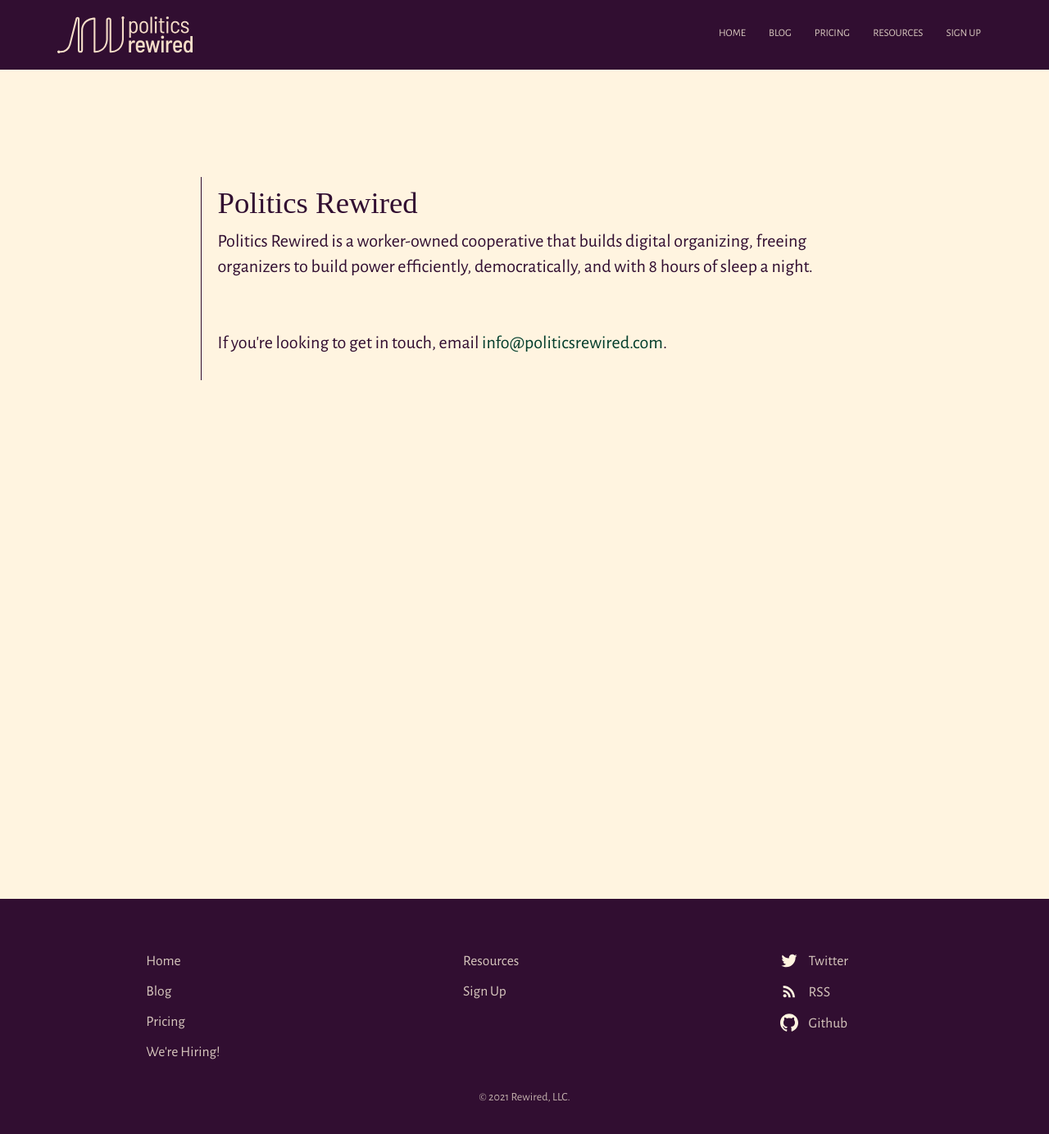
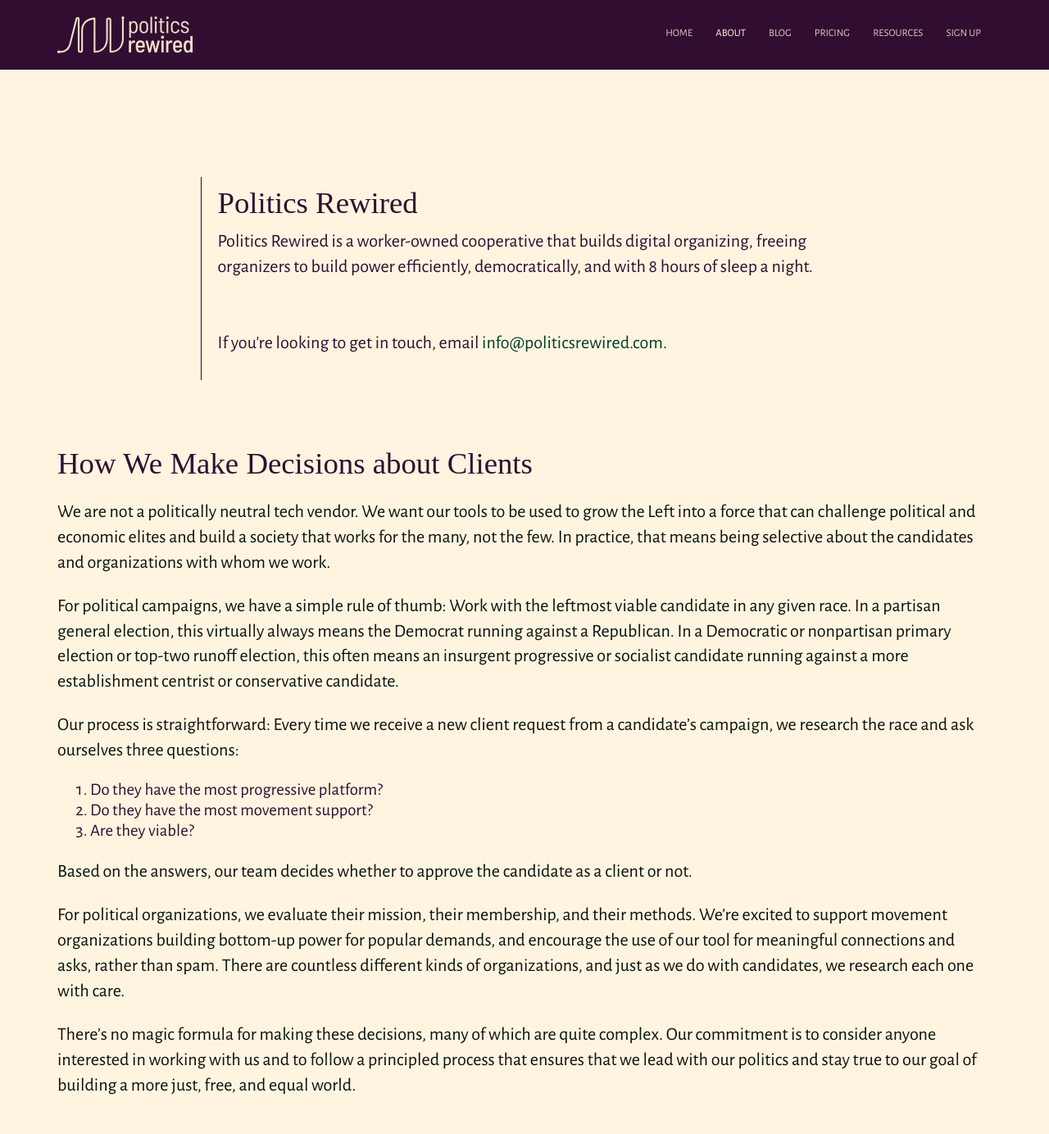
Before and after one commit to politics-rewired/politics-rewired.github.io, a Jekyll site: the page built from about.html, in a window 1280 px wide and 1400 px high. Shown: the top 1384 px of the window at 82% size. Built offline with Jekyll 4.4.1, drawn with Linux system fonts in a browser that asks for light colours; some web fonts are replaced.

Commit message:
feat(about): add client approval copy (#20)
* feat(about): add client approval copy

* feat(about): update copy

```diff
--- a/_data/navigation.yml
+++ b/_data/navigation.yml
@@ -1,5 +1,9 @@
 - name: Home
   link: /
+  new_window: false
+  highlight: false
+- name: About
+  link: /about/
   new_window: false
   highlight: false
 - name: Blog
--- a/about.html
+++ b/about.html
@@ -1,15 +1,18 @@
 ---
 title: Politics Rewired
 description: Coop building political tech.
+
 ---
 <section class="hero">
   <div class="text-container">
     <h1>Politics Rewired</h1>
-    <p class="subtext">Politics Rewired is a worker-owned cooperative that builds digital organizing, freeing organizers to build power efficiently, democratically, and with 8 hours of sleep a night.</p>
+    <p class="subtext">Politics Rewired is a worker-owned cooperative that builds digital organizing, freeing organizers
+      to build power efficiently, democratically, and with 8 hours of sleep a night.</p>
   </div>
 
   <div class="text-container">
-    <p>If you're looking to get in touch, email <a href="mailto:info@politicsrewired.com">info@politicsrewired.com</a>.</p>
+    <p>If you're looking to get in touch, email <a href="mailto:info@politicsrewired.com">info@politicsrewired.com</a>.
+    </p>
   </div>
 </section>
 
@@ -19,3 +22,54 @@
     <div class="button alt"><a href="#">Get Started Free</a></div>
   </section>
 </div> {%- endcomment -%}
+
+<section>
+  <h1> How We Make Decisions about Clients </h1>
+  <p>
+    We are not a politically neutral tech vendor. We want our tools to be used to grow the Left into a force that can
+    challenge political and economic elites and build a society that works for the many, not the few. In practice,
+    that means being selective about the candidates and organizations with whom we work.
+  </p>
+
+  <p>
+    For political campaigns, we have a simple rule of thumb:
+    Work with the leftmost viable candidate in any given race. In a partisan general election, this
+    virtually always means the Democrat running against a Republican. In a Democratic or nonpartisan primary election
+    or top-two runoff election, this often means an insurgent progressive or socialist candidate running against a
+    more establishment centrist or conservative candidate.
+  </p>
+
+  <p>
+    Our process is straightforward: Every time we receive a new client request from a candidate’s campaign,
+    we research the race and ask ourselves three questions:
+  <ol>
+    <li>
+      Do they have the most progressive platform?
+    </li>
+    <li>
+      Do they have the most movement support?
+    </li>
+    <li>
+      Are they viable?
+    </li>
+  </ol>
+  </p>
+
+  <p>
+    Based on the answers, our team decides whether to approve the candidate as a client or not.
+  </p>
+
+  <p>
+    For political organizations, we evaluate their mission, their membership, and their methods.
+    We’re excited to support movement organizations building bottom-up power for popular demands, and
+    encourage the use of our tool for meaningful connections and asks, rather than spam.
+    There are countless different kinds of organizations, and just as we do with candidates, we research each one with care.
+  </p>
+
+  <p>
+    There’s no magic formula for making these decisions, many of which are quite complex.
+    Our commitment is to consider anyone interested in working with us and to follow a principled process that
+    ensures that we lead with our politics and stay true to our goal of building a more just, free, and equal world.
+  </p>
+
+</section>
```
